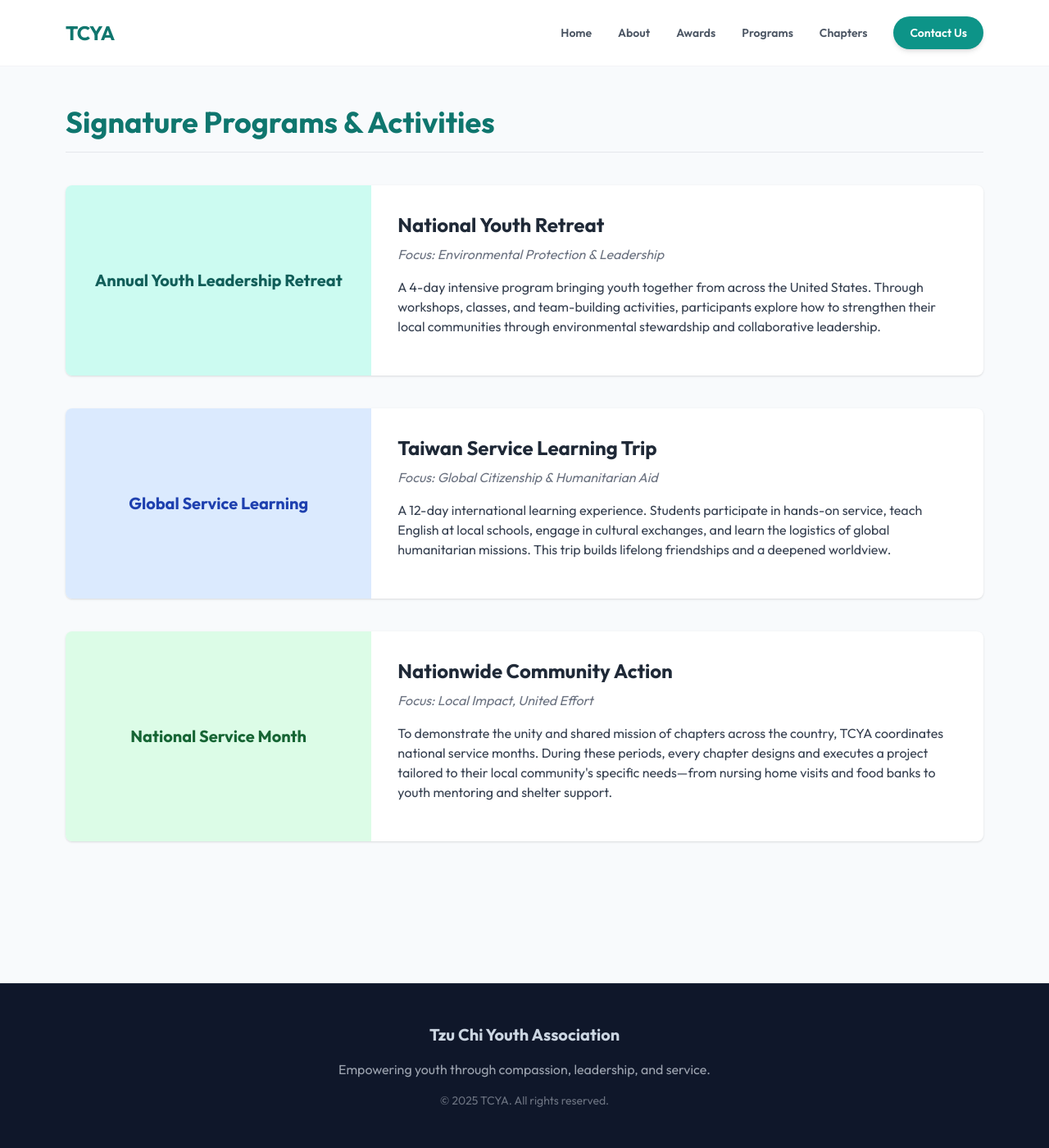
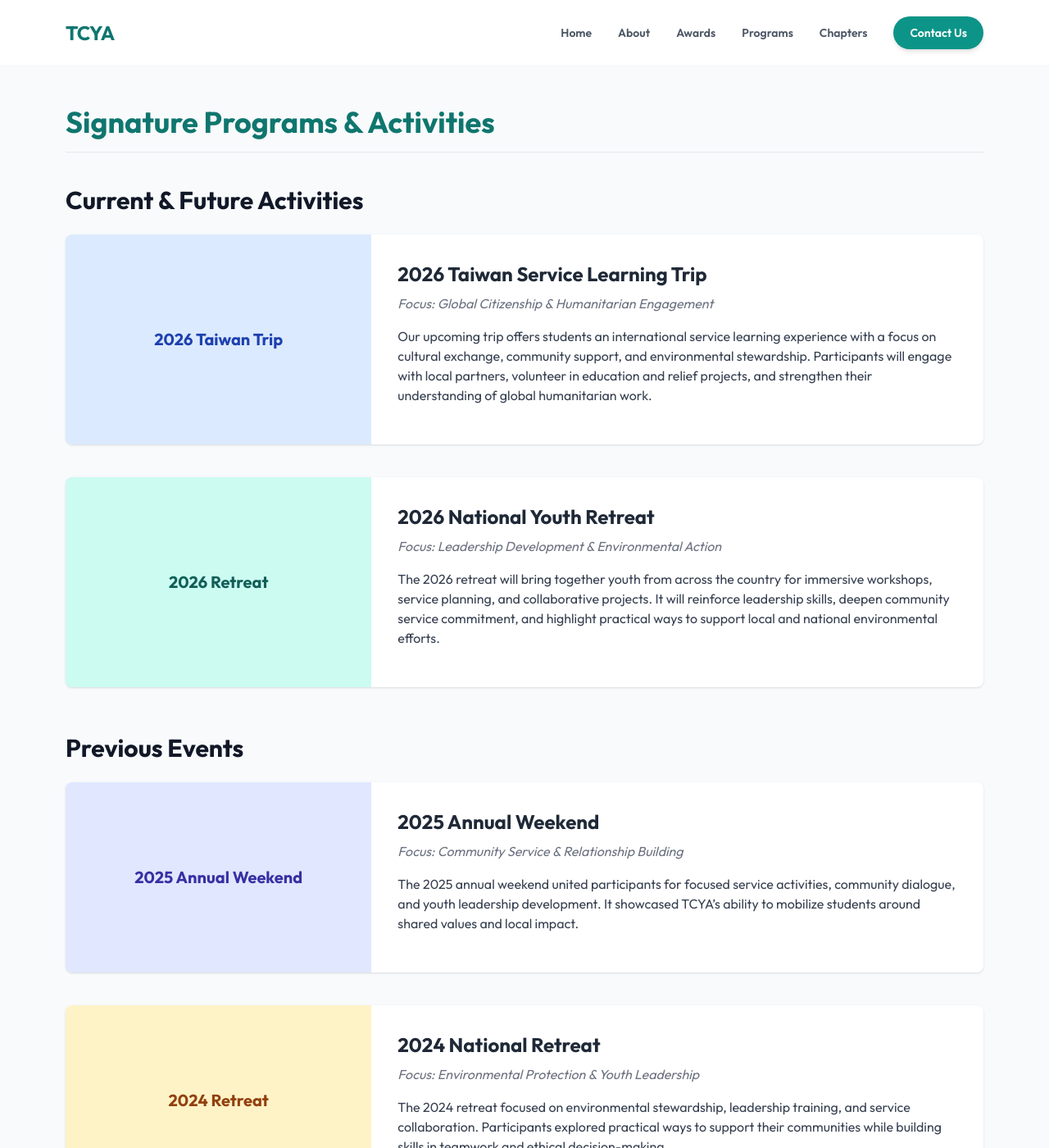
Before and after one commit to elvinhuang-tc/tcya-website, a Jekyll site: the page built from activities.html, in a window 1280 px wide and 1400 px high. Shown: the whole window at 82% size. Built offline with Jekyll 4.4.1, drawn with Linux system fonts in a browser that asks for light colours; nearby versions of some CDN libraries; some of the changed text lies outside the part shown.

Commit message:
Major rework of activities

```diff
--- a/about.html
+++ b/about.html
@@ -18,7 +18,7 @@ title: About TCYA
         </p>
 
         <h2 class="text-2xl font-bold mb-4">Our Core Commitments</h2>
-        <ul class="list-disc list-inside text-lg text-gray-700 space-y-3">
+        <ul class="list-disc list-outside pl-6 text-lg text-gray-700 space-y-3 mb-6">
             <li>Inspire youth to serve others and the environment with sincerity.</li>
             <li>Create supportive opportunities for learning, growth, and reflection.</li>
             <li>Build inclusive programs that bring students together in meaningful service.</li>
--- a/activities.html
+++ b/activities.html
@@ -1,45 +1,60 @@
 ---
 layout: default
-title: Awards & Recognition
+title: Activities
 ---
 
 <main class="flex-grow max-w-6xl mx-auto px-4 py-12">
     <h1 class="text-4xl font-bold text-teal-700 mb-10 border-b pb-4">Signature Programs & Activities</h1>
 
-    <!-- Retreat -->
+    <section class="mb-14">
+        <h2 class="text-3xl font-bold text-gray-900 mb-6">Current & Future Activities</h2>
+
         <div class="bg-white rounded-lg shadow overflow-hidden flex flex-col md:flex-row mb-10">
-        <div class="md:w-1/3 bg-teal-100 flex items-center justify-center p-8">
-            <!-- Placeholder for future image -->
-            <span class="text-teal-800 font-bold text-xl text-center">Annual Youth Leadership Retreat</span>
+            <div class="md:w-1/3 bg-blue-100 flex items-center justify-center p-8">
+                <span class="text-blue-800 font-bold text-xl text-center">2026 Taiwan Trip</span>
             </div>
             <div class="md:w-2/3 p-8">
-            <h2 class="text-2xl font-bold mb-2">National Youth Retreat</h2>
-            <h3 class="text-gray-500 italic mb-4">Focus: Environmental Protection & Leadership</h3>
-            <p class="text-gray-700 mb-4">A 4-day intensive program bringing youth together from across the United States. Through workshops, classes, and team-building activities, participants explore how to strengthen their local communities through environmental stewardship and collaborative leadership.</p>
+                <h3 class="text-2xl font-bold mb-2">2026 Taiwan Service Learning Trip</h3>
+                <p class="text-gray-500 italic mb-4">Focus: Global Citizenship & Humanitarian Engagement</p>
+                <p class="text-gray-700 mb-4">Our upcoming trip offers students an international service learning experience with a focus on cultural exchange, community support, and environmental stewardship. Participants will engage with local partners, volunteer in education and relief projects, and strengthen their understanding of global humanitarian work.</p>
             </div>
         </div>
 
-    <!-- Taiwan Trip -->
         <div class="bg-white rounded-lg shadow overflow-hidden flex flex-col md:flex-row mb-10">
-        <div class="md:w-1/3 bg-blue-100 flex items-center justify-center p-8">
-            <span class="text-blue-800 font-bold text-xl text-center">Global Service Learning</span>
+            <div class="md:w-1/3 bg-teal-100 flex items-center justify-center p-8">
+                <span class="text-teal-800 font-bold text-xl text-center">2026 Retreat</span>
             </div>
             <div class="md:w-2/3 p-8">
-            <h2 class="text-2xl font-bold mb-2">Taiwan Service Learning Trip</h2>
-            <h3 class="text-gray-500 italic mb-4">Focus: Global Citizenship & Humanitarian Aid</h3>
-            <p class="text-gray-700 mb-4">A 12-day international learning experience. Students participate in hands-on service, teach English at local schools, engage in cultural exchanges, and learn the logistics of global humanitarian missions. This trip builds lifelong friendships and a deepened worldview.</p>
+                <h3 class="text-2xl font-bold mb-2">2026 National Youth Retreat</h3>
+                <p class="text-gray-500 italic mb-4">Focus: Leadership Development & Environmental Action</p>
+                <p class="text-gray-700 mb-4">The 2026 retreat will bring together youth from across the country for immersive workshops, service planning, and collaborative projects. It will reinforce leadership skills, deepen community service commitment, and highlight practical ways to support local and national environmental efforts.</p>
+            </div>
+        </div>
+    </section>
+
+    <section>
+        <h2 class="text-3xl font-bold text-gray-900 mb-6">Previous Events</h2>
+
+        <div class="bg-white rounded-lg shadow overflow-hidden flex flex-col md:flex-row mb-10">
+            <div class="md:w-1/3 bg-indigo-100 flex items-center justify-center p-8">
+                <span class="text-indigo-800 font-bold text-xl text-center">2025 Annual Weekend</span>
+            </div>
+            <div class="md:w-2/3 p-8">
+                <h3 class="text-2xl font-bold mb-2">2025 Annual Weekend</h3>
+                <p class="text-gray-500 italic mb-4">Focus: Community Service & Relationship Building</p>
+                <p class="text-gray-700 mb-4">The 2025 annual weekend united participants for focused service activities, community dialogue, and youth leadership development. It showcased TCYA’s ability to mobilize students around shared values and local impact.</p>
             </div>
         </div>
 
-    <!-- Service Month -->
         <div class="bg-white rounded-lg shadow overflow-hidden flex flex-col md:flex-row mb-10">
-        <div class="md:w-1/3 bg-green-100 flex items-center justify-center p-8">
-            <span class="text-green-800 font-bold text-xl text-center">National Service Month</span>
+            <div class="md:w-1/3 bg-amber-100 flex items-center justify-center p-8">
+                <span class="text-amber-800 font-bold text-xl text-center">2024 Retreat</span>
             </div>
             <div class="md:w-2/3 p-8">
-            <h2 class="text-2xl font-bold mb-2">Nationwide Community Action</h2>
-            <h3 class="text-gray-500 italic mb-4">Focus: Local Impact, United Effort</h3>
-            <p class="text-gray-700 mb-4">To demonstrate the unity and shared mission of chapters across the country, TCYA coordinates national service months. During these periods, every chapter designs and executes a project tailored to their local community's specific needs—from nursing home visits and food banks to youth mentoring and shelter support.</p>
+                <h3 class="text-2xl font-bold mb-2">2024 National Retreat</h3>
+                <p class="text-gray-500 italic mb-4">Focus: Environmental Protection & Youth Leadership</p>
+                <p class="text-gray-700 mb-4">The 2024 retreat focused on environmental stewardship, leadership training, and service collaboration. Participants explored practical ways to support their communities while building skills in teamwork and ethical decision-making.</p>
             </div>
         </div>
+    </section>
 </main>
```
Lines whose indentation alone changed are shown as unchanged.
